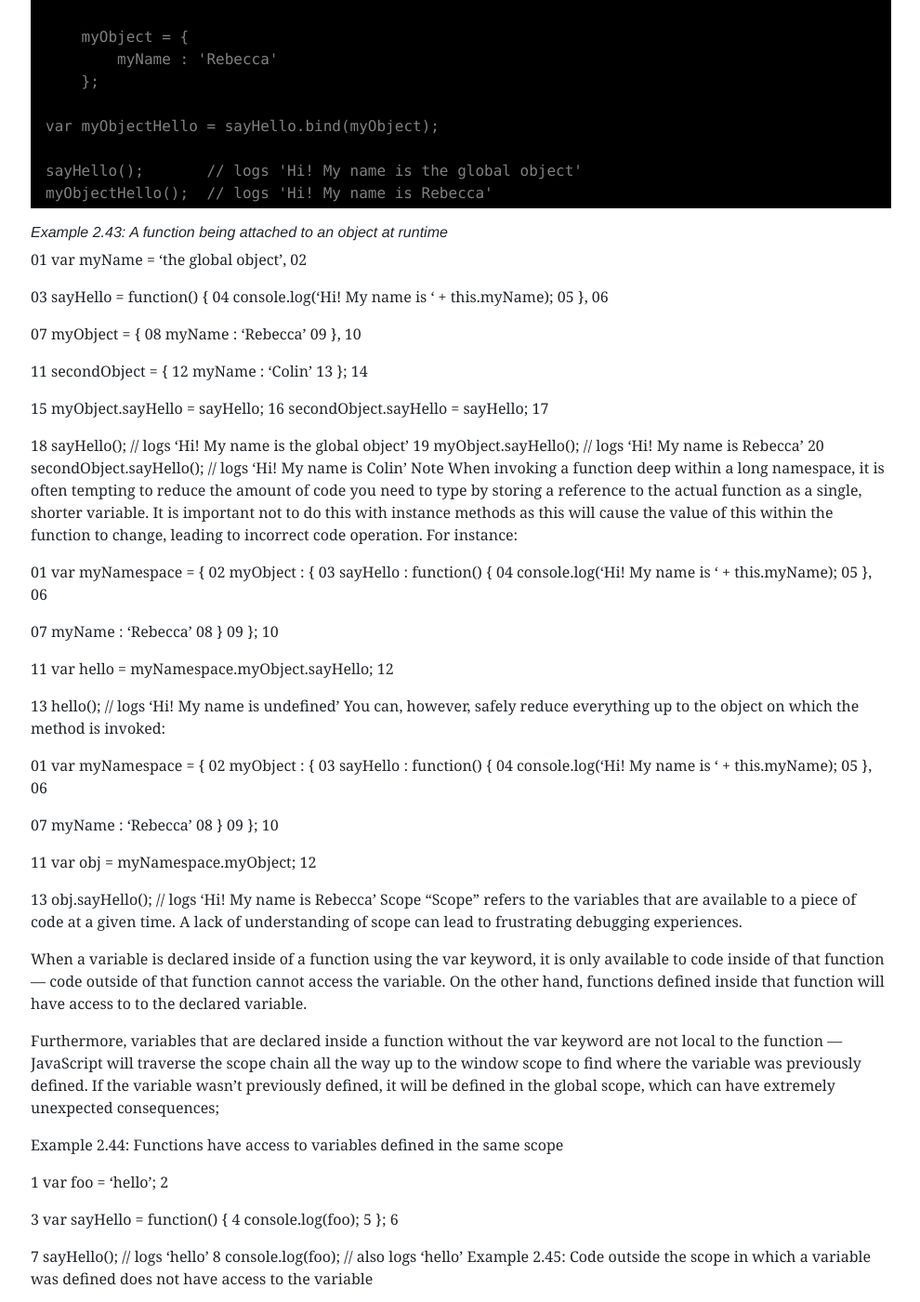
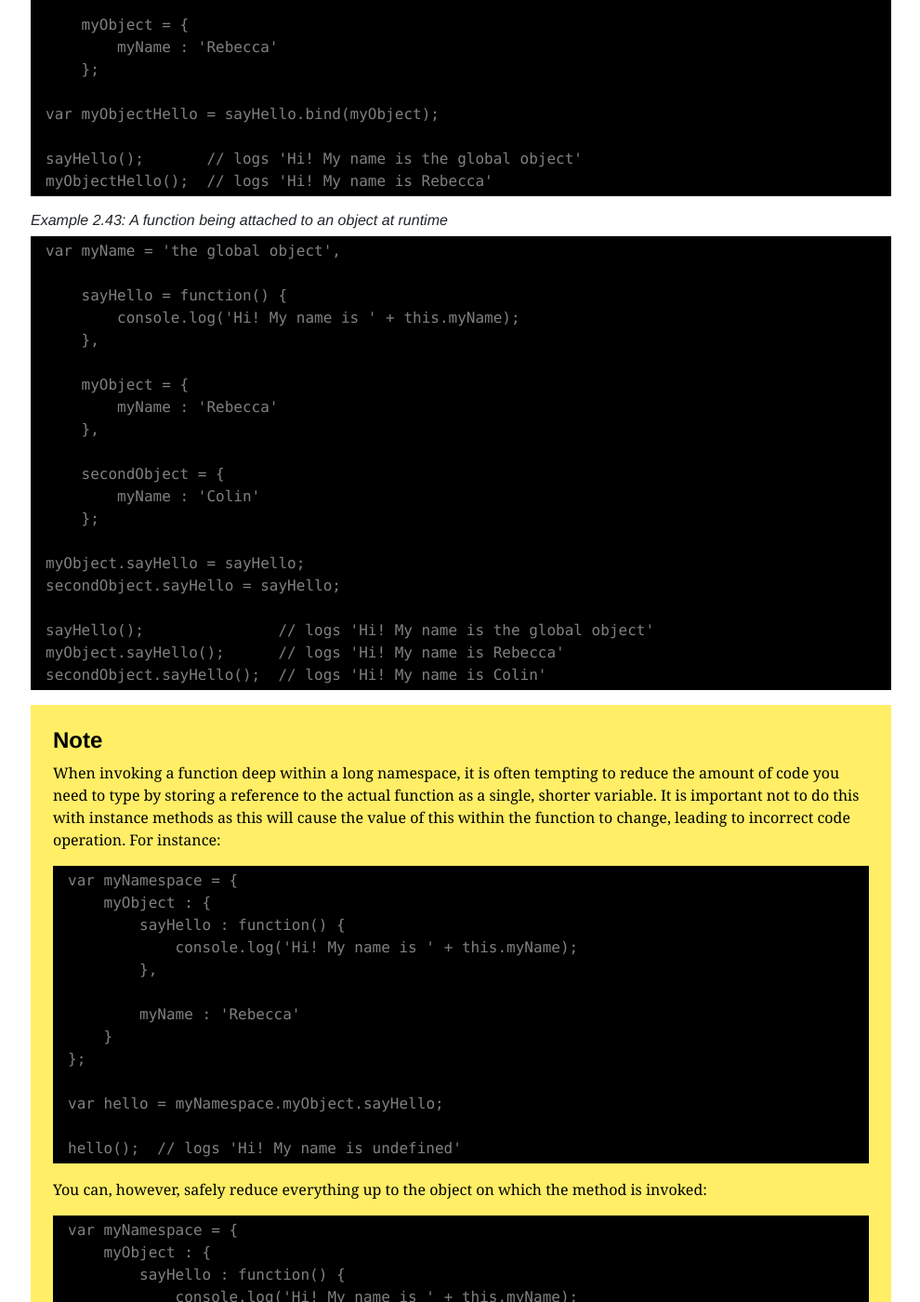
Before and after one commit to dan-carroll/jquery-fundamentals, a Jekyll site: the page built from legacy/ch02-js-basics.md, in a window 1280 px wide and 1400 px high, scrolled down 16026 px. Shown: the whole window at 93% size, without its empty margins (144-1134 px from the left). Built offline with Jekyll 4.4.1, drawn with Linux system fonts in a browser that asks for light colours; some of the changed text lies outside the part shown.

Commit message:
Update ch02-js-basics.md
More chapter formatting.

````diff
--- a/legacy/ch02-js-basics.md
+++ b/legacy/ch02-js-basics.md
@@ -685,7 +685,7 @@ JavaScript offers a way to test the "type" of a variable. However, the result ca
 
 It's common practice to use the typeof operator when trying to determining the type of a specific value.
 
-Example 2.40: Testing the type of various variables
+###### Example 2.40: Testing the type of various variables
 
 ``` js
 var myFunction = function() {
@@ -774,111 +774,76 @@ myObjectHello();  // logs 'Hi! My name is Rebecca'
 
 ###### Example 2.43: A function being attached to an object at runtime
 
-01
+``` js
 var myName = 'the global object',
-02
 
-03
     sayHello = function() {
-04
         console.log('Hi! My name is ' + this.myName);
-05
     },
-06
 
-07
     myObject = {
-08
         myName : 'Rebecca'
-09
     },
-10
 
-11
     secondObject = {
-12
         myName : 'Colin'
-13
     };
-14
 
-15
 myObject.sayHello = sayHello;
-16
 secondObject.sayHello = sayHello;
-17
 
-18
 sayHello();               // logs 'Hi! My name is the global object'
-19
 myObject.sayHello();      // logs 'Hi! My name is Rebecca'
-20
 secondObject.sayHello();  // logs 'Hi! My name is Colin'
-Note
-When invoking a function deep within a long namespace, it is often tempting to reduce the amount of code you need to type by storing a reference to the actual function as a single, shorter variable. It is important not to do this with instance methods as this will cause the value of this within the function to change, leading to incorrect code operation. For instance:
+```
 
-01
-var myNamespace = {
-02
-    myObject : {
-03
-        sayHello : function() {
-04
-            console.log('Hi! My name is ' + this.myName);
-05
-        },
-06
+> #### **Note**
+>
+> When invoking a function deep within a long namespace, it is often tempting to reduce the amount of code you need to type by storing a reference to the actual function as a single, shorter variable. It is important not to do this with instance methods as this will cause the value of this within the function to change, leading to incorrect code operation. For instance:
+>
+> ``` js
+> var myNamespace = {
+>     myObject : {
+>         sayHello : function() {
+>             console.log('Hi! My name is ' + this.myName);
+>         },
+>
+>         myName : 'Rebecca'
+>     }
+> };
+>
+> var hello = myNamespace.myObject.sayHello;
+>
+> hello();  // logs 'Hi! My name is undefined'
+> ```
+>
+> You can, however, safely reduce everything up to the object on which the method is invoked:
+>
+> ``` js
+> var myNamespace = {
+>     myObject : {
+>         sayHello : function() {
+>             console.log('Hi! My name is ' + this.myName);
+>         },
+>
+>         myName : 'Rebecca'
+>     }
+> };
+>
+> var obj = myNamespace.myObject;
+>
+> obj.sayHello();  // logs 'Hi! My name is Rebecca'
+> ```
 
-07
-        myName : 'Rebecca'
-08
-    }
-09
-};
-10
+## Scope
 
-11
-var hello = myNamespace.myObject.sayHello;
-12
-
-13
-hello();  // logs 'Hi! My name is undefined'
-You can, however, safely reduce everything up to the object on which the method is invoked:
-
-01
-var myNamespace = {
-02
-    myObject : {
-03
-        sayHello : function() {
-04
-            console.log('Hi! My name is ' + this.myName);
-05
-        },
-06
-
-07
-        myName : 'Rebecca'
-08
-    }
-09
-};
-10
-
-11
-var obj = myNamespace.myObject;
-12
-
-13
-obj.sayHello();  // logs 'Hi! My name is Rebecca'
-Scope
 "Scope" refers to the variables that are available to a piece of code at a given time. A lack of understanding of scope can lead to frustrating debugging experiences.
 
 When a variable is declared inside of a function using the var keyword, it is only available to code inside of that function — code outside of that function cannot access the variable. On the other hand, functions defined inside that function will have access to to the declared variable.
 
 Furthermore, variables that are declared inside a function without the var keyword are not local to the function — JavaScript will traverse the scope chain all the way up to the window scope to find where the variable was previously defined. If the variable wasn't previously defined, it will be defined in the global scope, which can have extremely unexpected consequences;
 
-Example 2.44: Functions have access to variables defined in the same scope
+###### Example 2.44: Functions have access to variables defined in the same scope
 
 1
 var foo = 'hello';
````
